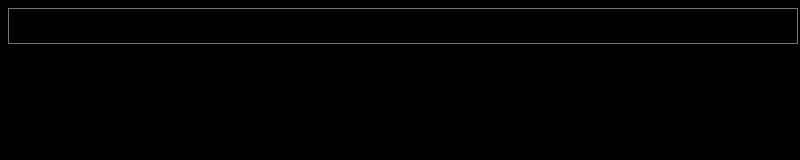
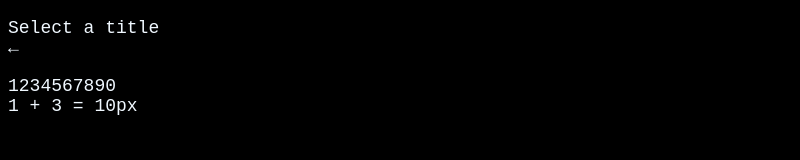
Before and after one commit to pedroperegrinaa/muni, an Electron app: page index.html in a window 800 px wide. Drawn offline with Linux system fonts and the light colour scheme.

Commit message:
tirei as bordas feias do contenteditable="true"

```diff
--- a/index.html
+++ b/index.html
@@ -9,8 +9,17 @@
     <title>Document</title>
 </head>
 
-<body>
-    <textarea title="area" class="text"></textarea>
+<body class="index">
+    <div class="container">
+        <ul id="titles"></ul>
+        <div id="content" contenteditable="true">
+            <p>Select a title <br /> &#x2190</p>
+            1234567890
+            <br> 1 + 3 = 10px
+        </div>
+        <div class="resultados" contenteditable="false"></div>
+    </div>
+    <script src="scripts/index.js"></script>
 </body>
 
 </html>
--- a/main.js
+++ b/main.js
@@ -10,7 +10,9 @@ require('electron-reload')(__dirname, {
 const createWindow = () => {
     const win = new BrowserWindow({
         width: 800,
-        height: 600
+        height: 600,
+        // frame: false
+        titleBarStyle: 'customButtonsOnHover'
     })
 
     win.loadFile('index.html')
--- a/style.css
+++ b/style.css
@@ -1,21 +1,26 @@
 body {
     background-color: black;
     color: aliceblue;
-    font-family: monospace;
+    font-family: 'Courier New', Courier, monospace;
+    font-size: large;
 }
 
-.text {
+.container {
     background-color: #000000;
     color: aliceblue;
     border-color: none;
-    resize: none;
-    width: 100%;
+    /* resize: none; */
+    /* width: 100%; */
     height: 100%;
     outline: 0;
+    outline: 0px solid transparent;
 }
 
-.text:focus,
-input:focus {
-    box-shadow: 0 0 0 0;
-    outline: 0;
+.resultados {
+    background-color: aqua;
+    /* height: 10px; */
 }
+
+#content {
+    outline: 0px solid transparent;
+}
```
